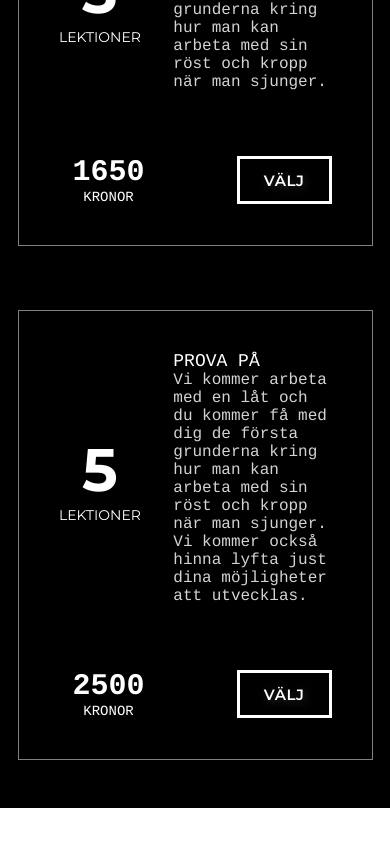
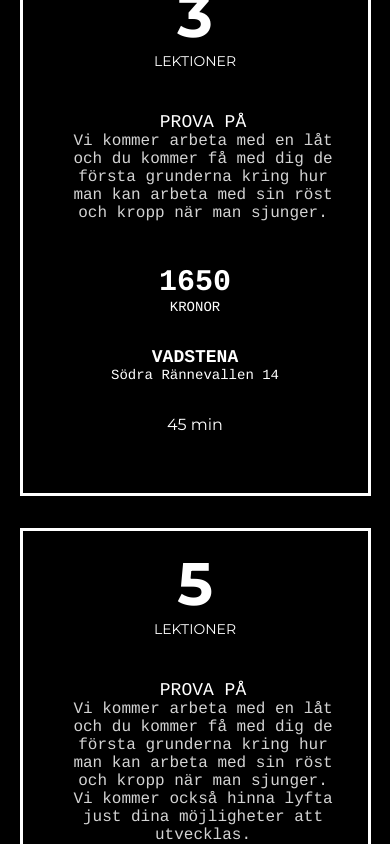
Before and after one commit to FThelin/johannathelin, a Next.js app: page / in a window 390 px wide. Shown: the part 2940-3784 px from the top of the page. Built offline with nearby package versions, Linux system fonts and the light colour scheme.

Commit message:
code and ui improvements

```diff
--- a/components/Prices.js
+++ b/components/Prices.js
@@ -1,101 +1,38 @@
 import styles from "../styles/Prices.module.css";
 import Button from "../components/Button";
+import PriceCategories from "../data/priceCategories.json";
 
 const Prices = () => {
   return (
     <div className={styles.container} id="prices">
       <h2 className={styles.header}>priser</h2>
-      <div className={styles.sectionContainer}>
-        <div className={styles.section}>
-          <div className={styles.sectionFirstContent}>
-            <div className={styles.lessons}>
-              <h6>1</h6>
-              <p>lektion</p>
+      {PriceCategories.map((c) => (
+        <div className={styles.categoryRow} key={c.amount}>
+          <div className={styles.rowLeft}>
+            <div className={styles.amountInfo}>
+              <h6>{c.amount}</h6>
+              <p>{c.amount > 1 ? "lektioner" : "lektion"}</p>
             </div>
             <div className={styles.lessonInfo}>
-              <h6>Prova på</h6>
-              <p>
-                Vi hinner beröra ämnet sång och hur man kan jobba med rösten och
-                kroppen rent generellt. Du får en övergripande inblick och en
-                känsla av hur en sånglektion och dess upplägg ser ut.
-              </p>
+              <h6>{c.title}</h6>
+              <p>{c.description}</p>
             </div>
           </div>
-          <div className={styles.sectionContent}>
+          <div className={styles.rowRight}>
             <div className={styles.priceInfo}>
-              <h6>600</h6>
+              <h6>{c.price}</h6>
               <p>kronor</p>
             </div>
-            <p className={styles.cityName}>VADSTENA</p>
-            <div className={styles.priceButton}>
-              <a href={"#contact"}>
-                <Button text="Välj" />
-              </a>
+            <div className={styles.adressInfo}>
+              <h6>{c.adress.city}</h6>
+              <p>{c.adress.street}</p>
+            </div>
+            <div className={styles.durationInto}>
+              <p>{`${c.duration} min`}</p>
             </div>
           </div>
         </div>
-      </div>
-      <div className={styles.sectionContainer}>
-        <div className={styles.section}>
-          <div className={styles.sectionFirstContent}>
-            <div className={styles.lessons}>
-              <h6>3</h6>
-              <p>lektioner</p>
-            </div>
-            <div className={styles.lessonInfo}>
-              <h6>Prova på</h6>
-              <p>
-                Vi kommer arbeta med en låt och du kommer få med dig de första
-                grunderna kring hur man kan arbeta med sin röst och kropp när
-                man sjunger.
-              </p>
-            </div>
-          </div>
-          <div className={styles.sectionContent}>
-            <div className={styles.priceInfo}>
-              <h6>1650</h6>
-              <p>kronor</p>
-            </div>
-            <p className={styles.cityName}>VADSTENA</p>
-            <div className={styles.priceButton}>
-              <a href={"#contact"}>
-                <Button text="Välj" />
-              </a>
-            </div>
-          </div>
-        </div>
-      </div>
-      <div className={styles.sectionContainer}>
-        <div className={styles.section}>
-          <div className={styles.sectionFirstContent}>
-            <div className={styles.lessons}>
-              <h6>5</h6>
-              <p>lektioner</p>
-            </div>
-            <div className={styles.lessonInfo}>
-              <h6>Prova på</h6>
-              <p>
-                Vi kommer arbeta med en låt och du kommer få med dig de första
-                grunderna kring hur man kan arbeta med sin röst och kropp när
-                man sjunger. Vi kommer också hinna lyfta just dina möjligheter
-                att utvecklas.
-              </p>
-            </div>
-          </div>
-          <div className={styles.sectionContent}>
-            <div className={styles.priceInfo}>
-              <h6>2500</h6>
-              <p>kronor</p>
-            </div>
-            <p className={styles.cityName}>VADSTENA</p>
-            <div className={styles.priceButton}>
-              <a href={"#contact"}>
-                <Button text="Välj" />
-              </a>
-            </div>
-          </div>
-        </div>
-      </div>
+      ))}
     </div>
   );
 };
--- /dev/null
+++ b/data/priceCategories.json
@@ -0,0 +1,34 @@
+[{
+    "amount": "1",
+    "title": "Prova på",
+    "description": "Vi hinner beröra ämnet sång och hur man kan jobba med rösten och kroppen rent generellt. Du får en övergripande inblick och en känsla av hur en sånglektion och dess upplägg ser ut.",
+    "price": "600",
+    "duration": "45",
+    "adress": {
+        "street": "Södra Rännevallen 14",
+        "city": "Vadstena"
+    }
+},
+{
+    "amount": "3",
+    "title": "Prova på",
+    "description": "Vi kommer arbeta med en låt och du kommer få med dig de första grunderna kring hur man kan arbeta med sin röst och kropp när man sjunger.",
+    "price": "1650",
+    "duration": "45",
+    "adress": {
+        "street": "Södra Rännevallen 14",
+        "city": "Vadstena"
+    }
+},
+{
+    "amount": "5",
+    "title": "Prova på",
+    "description": "Vi kommer arbeta med en låt och du kommer få med dig de första grunderna kring hur man kan arbeta med sin röst och kropp när man sjunger. Vi kommer också hinna lyfta just dina möjligheter att utvecklas.",
+    "price": "2500",
+    "duration": "45",
+    "adress": {
+        "street": "Södra Rännevallen 14",
+        "city": "Vadstena"
+    }
+}
+]
--- a/styles/About.module.css
+++ b/styles/About.module.css
@@ -62,8 +62,4 @@
         width: 100%;
         height: 40%;
     }
-
-    /* .imageContainer {
-        bottom: 100px;
-    } */
 }
--- a/styles/Prices.module.css
+++ b/styles/Prices.module.css
@@ -3,70 +3,62 @@
     display: flex;
     flex-direction: column;
     align-items: center;
+    padding: 4rem 0 8rem 0;
 }
 
 .header {
     color: white;
     text-transform: uppercase;
     font-size: 26px;
-    margin: 4rem 0;
+    margin-bottom: 4rem;
 
 }
 
-.sectionContainer {
-    margin-top: 1rem;
-    width: 100%;
+.categoryRow {
     border-bottom: 1px solid gray;
-    padding: 2rem;
+    width: 80%;
+    margin: 0 auto;
+    margin-bottom: 2rem;
+    display: flex;
+    padding-bottom: 2rem;
 }
 
-.section {
-    width: 80%;
-    height: 8rem;
-    margin: 0 auto;
-    display: flex;
-}
-
-.sectionFirstContent {
-    height: 100%;
+.rowLeft {
     width: 50%;
     border-left: 3px solid white;
     display: flex;
+    align-items: flex-start;
+    justify-content: space-between;
+    color: white;
+    flex-shrink: 0;
+}
+
+.rowRight {
+    height: 100%;
+    width: 50%;
+    border-left: 1px solid gray;
+    display: flex;
     align-items: center;
     justify-content: space-between;
-    padding: 2rem;
+    padding: 1.7rem;
     color: white;
 }
 
-.lessons, .priceInfo {
+.amountInfo, .priceInfo {
     display: flex;
-    width: 100px;
     flex-direction: column;
     align-items: center;
+    height: 100%;
+    min-width: 6rem;
 }
 
-.lessons h6 {
-    font-size: 60px;
-}
-
-.priceInfo h6 {
-    font-size: 30px;
-    font-family: 'Cousine', monospace;
-}
-
-.lessons p{
-    text-transform: uppercase;
-    font-size: 14px;
-}
-
-.priceInfo p {
-    font-family: 'Cousine', monospace;
-    text-transform: uppercase;
-    font-size: 14px;
+.amountInfo {
+    margin-left: 2rem;
 }
 
 .lessonInfo {
-    width: 70%;
+    height: 100%;
+    padding: 0.6rem 1rem 0 2rem;
 }
 
 .lessonInfo h6 {
@@ -83,46 +75,87 @@
     font-weight: 100;
 }
 
-.sectionContent {
-    height: 100%;
-    width: 50%;
-    border-left: 1px solid gray;
-    display: flex;
-    align-items: center;
-    justify-content: space-between;
-    padding: 2rem;
-    color: white;
+.amountInfo h6 {
+    font-size: 60px;
 }
 
-@media screen and (max-width: 1024px) {
-    .sectionContainer {
-        width: 355px;
-        border: 1px solid gray;
-        margin-bottom: 3rem;
-        padding: 0.5rem;
-    }
-    .section {
-        flex-direction: column;
-        height: 100%;
-        align-items: center;
-        width: 100%;
+.amountInfo p{
+    text-transform: uppercase;
+    font-size: 14px;
+}
+
+.priceInfo h6 {
+    font-size: 30px;
+    font-family: 'Cousine', monospace;
+}
+
+.priceInfo p {
+    font-family: 'Cousine', monospace;
+    text-transform: uppercase;
+    font-size: 14px;
+}
+
+.adressInfo h6 {
+    font-size: 18px;
+    font-family: 'Cousine', monospace;
+    text-transform:uppercase;
+}
+
+.adressInfo p {
+    font-family: 'Cousine', monospace;
+    font-size: 14px;
+}
+
+
+
+@media screen and (max-width: 1500px) {
+    .rowLeft {
+        width: 60%;
     }
 
-    .sectionFirstContent {
-        width: 100%;
-        border-left: none;
+    .rowRight {
+        width: 40%;
+    }
+}
+
+@media screen and (max-width: 1260px) {
+    .categoryRow {
+        border: 3px solid rgb(255, 255, 255);
+        width: 90%;
+        margin: 0;
+        flex-direction: column;
+        align-items: center;
+        margin-bottom: 2rem;
     }
 
-    .sectionContent {
+    .rowLeft {
         width: 100%;
-        border-left: none;
+        flex-direction: column;
+        align-items: center;
+        justify-content: center;
+        padding: 1rem;
+        border: none;
     }
 
-    .lessons {
-        margin-right: 2rem;
+    .amountInfo, .priceInfo {
+        padding: 0;
+        margin: 0;
+        margin-bottom: 2rem;
+
     }
 
-    .sectionContent .cityName {
-        display: none;
+    .lessonInfo {
+        text-align: center;
+    }
+
+    .rowRight {
+        width: 100%;
+        flex-direction: column;
+        border: none;
+    }
+
+    .adressInfo {
+        margin-bottom: 2rem;
+        text-align: center;
     }
 }
```
